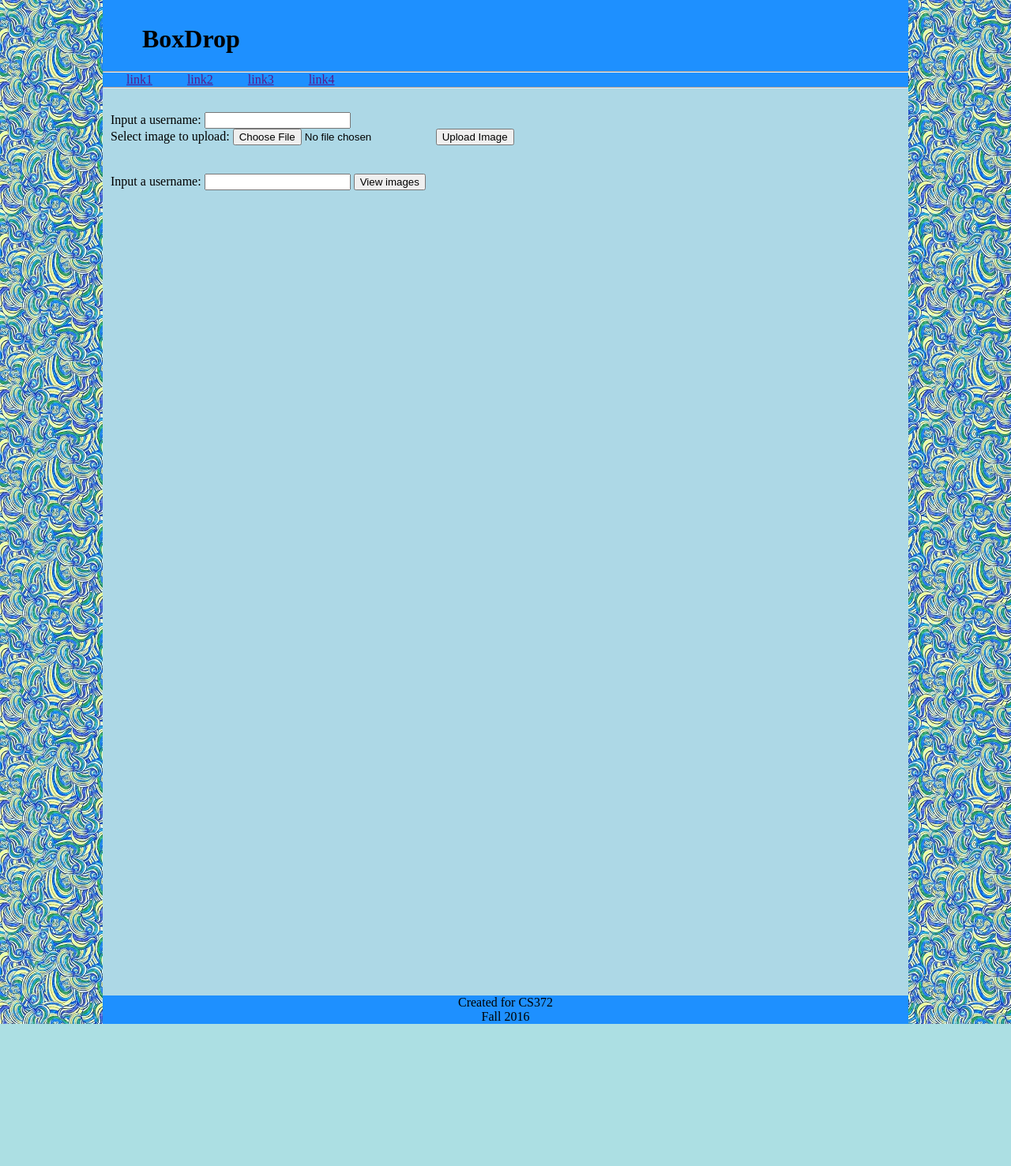
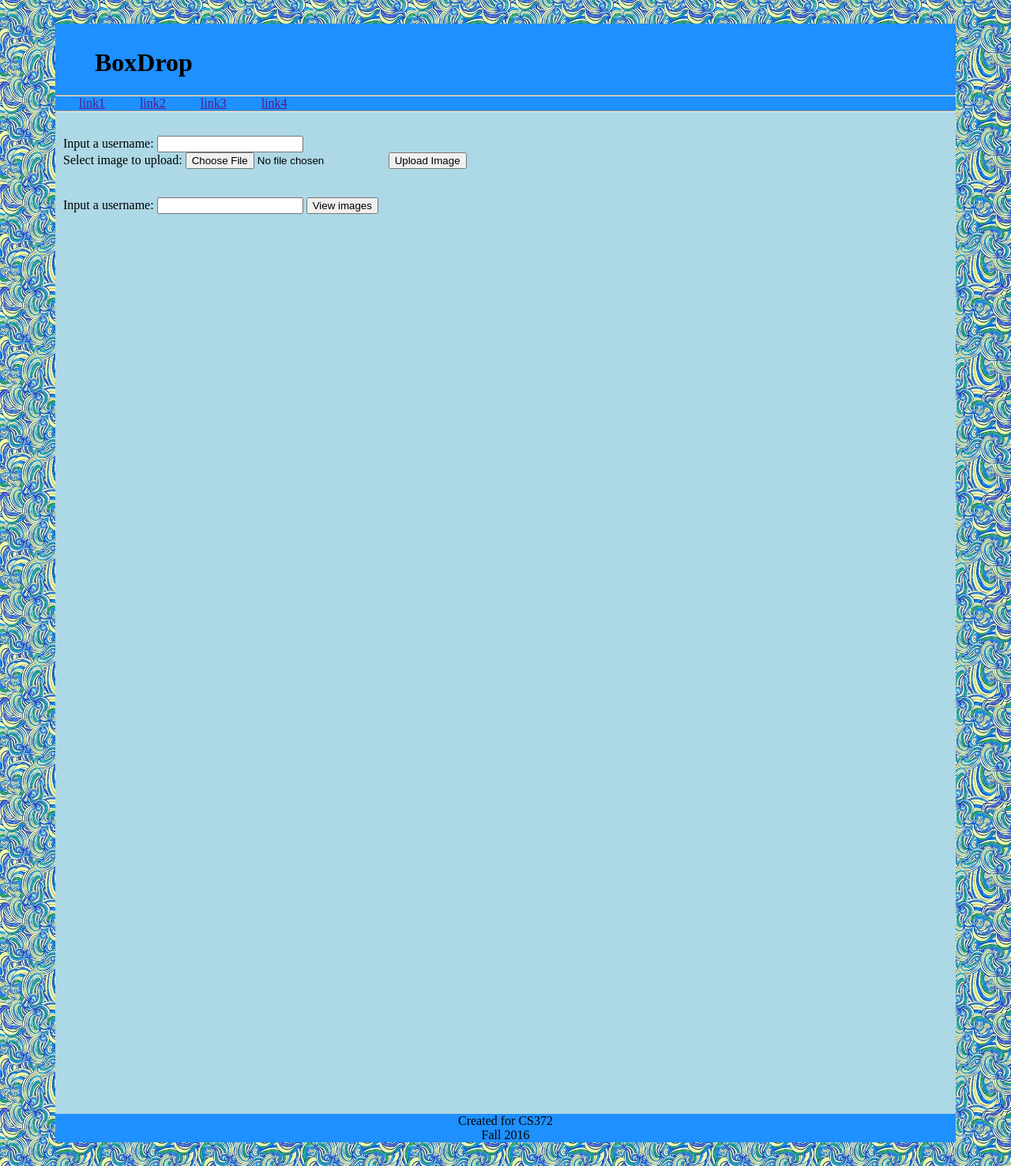
Before and after one commit to brewdd02/OnlineImage, a PHP site: page / in a window 1280 px wide. Shown: the whole page at 79% size. Before the commit the page ends 1297 px from the top, so only its background shows below. Run offline with PHP 8.4, Linux system fonts and the light colour scheme.

Commit message:
modified css slightly

```diff
--- a/index/css/styles.css
+++ b/index/css/styles.css
@@ -1,12 +1,13 @@
 body {
     background-image: url(../images/background.jpg);
     margin: 0;
-    padding: 0 130px 0 130px;
+    padding: 0 70px 0 70px;
 }
 
 header {
     background-color: dodgerblue;
     padding-top: 10px;
+    margin-top: 30px;
 }
 
 header > h1 {
@@ -35,4 +36,5 @@ section > #uploadImage {
 footer {
     background-color: dodgerblue;
     text-align: center;
+    margin-bottom: 30px;
 }
```
